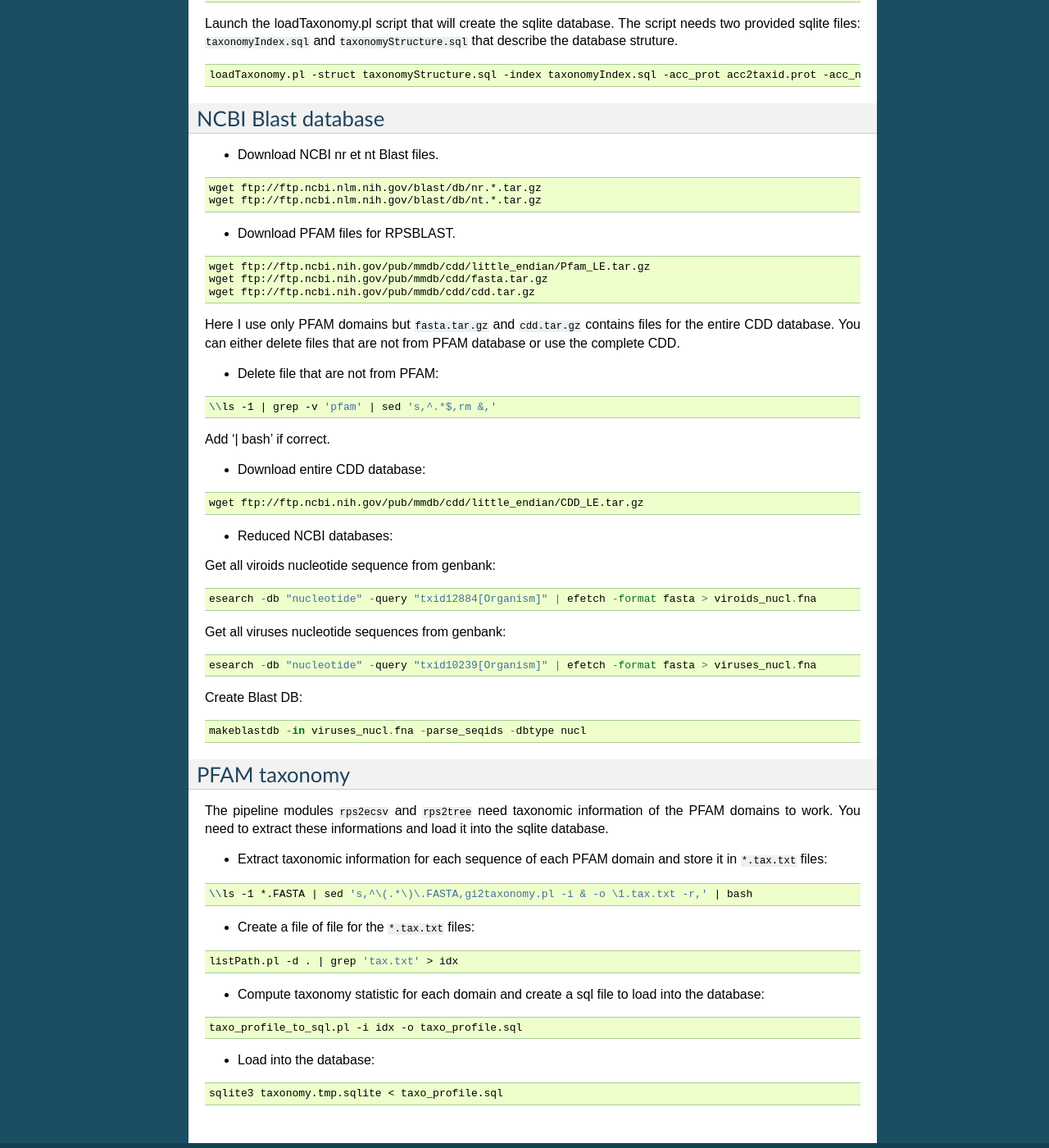
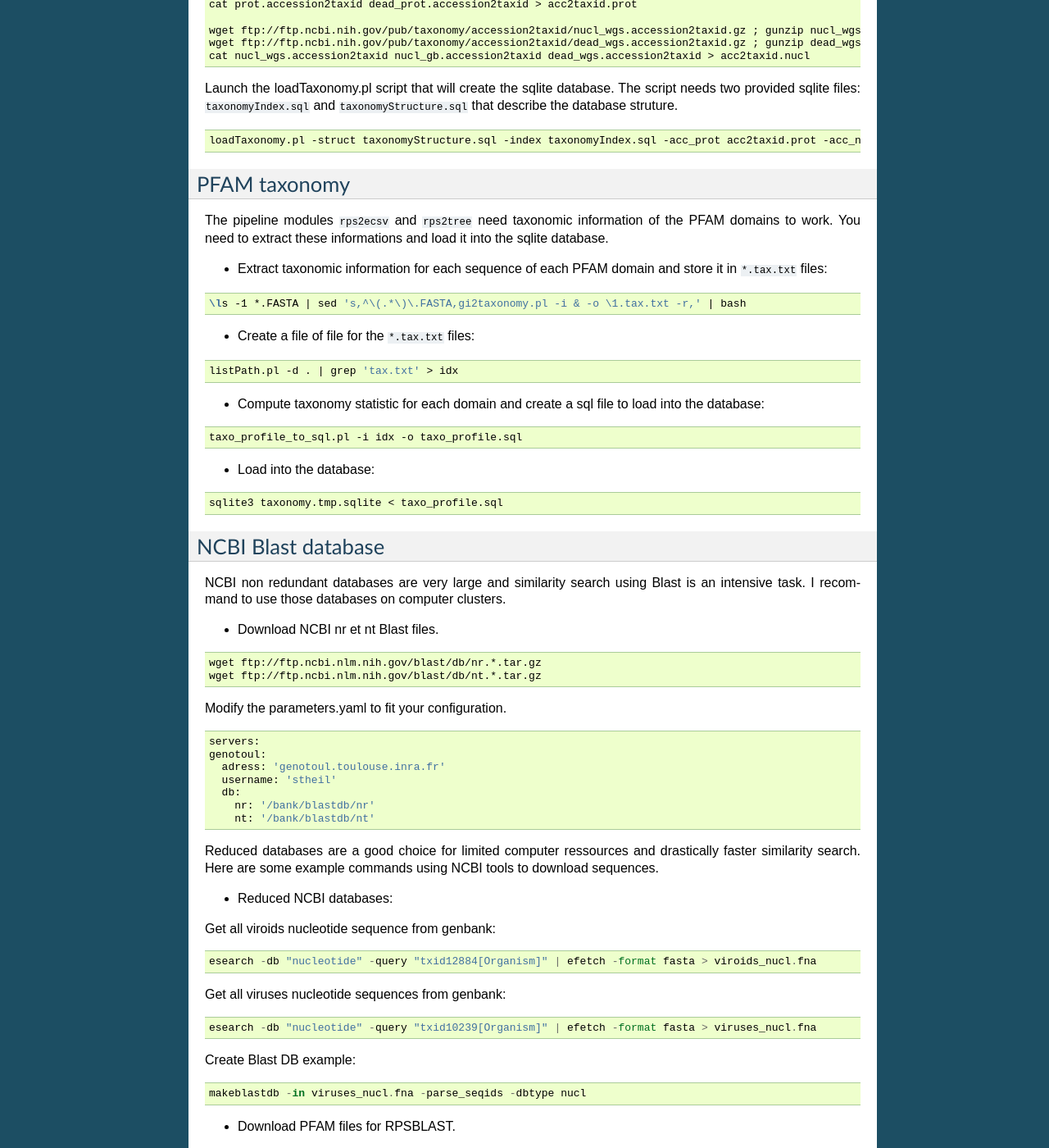
Before and after one commit to stheil15/virAnnot, a Sphinx documentation site: the page built from docs/source/prerequisite.rst, in a window 1280 px wide and 1400 px high, scrolled down 2370 px. Shown: the whole window at 82% size. Built offline with Sphinx 7.4.7, drawn with Linux system fonts in a browser that asks for light colours; some of the changed text lies outside the part shown.

Commit message:
Updating documentation.

```diff
--- a/docs/source/modules.rst
+++ b/docs/source/modules.rst
@@ -256,6 +256,7 @@
 - ``server``: ['enki','genotoul','avakas'] Values are defined in the parameters.yaml file.
 - ``sge``: [BOOL] use SGE scheduler.
 
+This module is able to launch Blast instance on distant servers if the database and the blast_launch.py script is present on the server. Then you have to edit the parameters.yaml file to fit your configuration. The script has been developped to use two computer cluster, Avakas (PBS + Torque) and Genotoul (SGE) but each cluster has its own configuration so you may have to modify this script to adapt it to your configuration.
 
 Blast2ecsv
 ----------
--- a/docs/source/parameter.rst
+++ b/docs/source/parameter.rst
@@ -4,6 +4,8 @@
 parameters.yaml
 ---------------
 Defines paths for both local and remote binaries and databases. A template is provided in the ``examples`` directory.
+
+.. literalinclude:: ../../examples/parameters.yaml
 
 
 step.yaml
--- a/docs/source/prerequisite.rst
+++ b/docs/source/prerequisite.rst
@@ -12,6 +12,7 @@
 * drVM (https://sourceforge.net/projects/sb2nhri/files/drVM/)
 * Open Grid Scheduler (http://gridscheduler.sourceforge.net/)
 * Diamond (https://github.com/bbuchfink/diamond)
+
 
 External databases
 ------------------
@@ -79,6 +80,10 @@
 Database
 ========
 
+NCBI taxonomy and the homemade per domain Pfam taxonomy are stored in a simple SQLite database.
+
+Schema:
+
 .. image:: taxo_sql.svg
 
 
@@ -111,55 +116,6 @@
  loadTaxonomy.pl -struct taxonomyStructure.sql -index taxonomyIndex.sql -acc_prot acc2taxid.prot -acc_nucl acc2taxid.nucl -names names.dmp -nodes nodes.dmp
 
 
-
-NCBI Blast database
--------------------
-
-- Download NCBI nr et nt Blast files.
-
-.. code-block:: bash
-
- wget ftp://ftp.ncbi.nlm.nih.gov/blast/db/nr.*.tar.gz
- wget ftp://ftp.ncbi.nlm.nih.gov/blast/db/nt.*.tar.gz
-
-- Download PFAM files for RPSBLAST.
-
-.. code-block:: bash
-
- wget ftp://ftp.ncbi.nih.gov/pub/mmdb/cdd/little_endian/Pfam_LE.tar.gz
- wget ftp://ftp.ncbi.nih.gov/pub/mmdb/cdd/fasta.tar.gz
- wget ftp://ftp.ncbi.nih.gov/pub/mmdb/cdd/cdd.tar.gz
-
-Here I use only PFAM domains but ``fasta.tar.gz`` and ``cdd.tar.gz`` contains files for the entire CDD database. You can either delete files that are not from PFAM database or use the complete CDD.
-
-- Delete file that are not from PFAM:
-
-.. code-block:: bash
-
- \\ls -1 | grep -v 'pfam' | sed 's,^.*$,rm &,'
-
-Add '| bash' if correct.
-
-- Download entire CDD database:
-
-.. code-block:: bash
-
- wget ftp://ftp.ncbi.nih.gov/pub/mmdb/cdd/little_endian/CDD_LE.tar.gz
-
-- Reduced NCBI databases:
-
-Get all viroids nucleotide sequence from genbank::
-
-  esearch -db "nucleotide" -query "txid12884[Organism]" | efetch -format fasta > viroids_nucl.fna
-
-Get all viruses nucleotide sequences from genbank::
-
-  esearch -db "nucleotide" -query "txid10239[Organism]" | efetch -format fasta > viruses_nucl.fna
-
-Create Blast DB::
-
-  makeblastdb -in viruses_nucl.fna -parse_seqids -dbtype nucl
-
 PFAM taxonomy
 -------------
 
@@ -170,7 +126,7 @@
 
 .. code-block:: bash
 
- \\ls -1 *.FASTA | sed 's,^\(.*\)\.FASTA,gi2taxonomy.pl -i & -o \1.tax.txt -r,' | bash
+  \ls -1 *.FASTA | sed 's,^\(.*\)\.FASTA,gi2taxonomy.pl -i & -o \1.tax.txt -r,' | bash
 
 - Create a file of file for the ``*.tax.txt`` files:
 
@@ -189,3 +145,71 @@
 .. code-block:: bash
 
  sqlite3 taxonomy.tmp.sqlite < taxo_profile.sql
+
+
+NCBI Blast database
+-------------------
+
+NCBI non redundant databases are very large and similarity search using Blast is an intensive task. I recommand to use those databases on computer clusters.
+
+- Download NCBI nr et nt Blast files.
+
+.. code-block:: bash
+
+  wget ftp://ftp.ncbi.nlm.nih.gov/blast/db/nr.*.tar.gz
+  wget ftp://ftp.ncbi.nlm.nih.gov/blast/db/nt.*.tar.gz
+
+
+Modify the parameters.yaml to fit your configuration.
+
+::
+
+  servers:
+  genotoul:
+    adress: 'genotoul.toulouse.inra.fr'
+    username: 'stheil'
+    db:
+      nr: '/bank/blastdb/nr'
+      nt: '/bank/blastdb/nt'
+
+
+Reduced databases are a good choice for limited computer ressources and drastically faster similarity search. Here are some example commands using NCBI tools to download sequences.
+
+- Reduced NCBI databases:
+
+Get all viroids nucleotide sequence from genbank::
+
+ esearch -db "nucleotide" -query "txid12884[Organism]" | efetch -format fasta > viroids_nucl.fna
+
+Get all viruses nucleotide sequences from genbank::
+
+ esearch -db "nucleotide" -query "txid10239[Organism]" | efetch -format fasta > viruses_nucl.fna
+
+Create Blast DB example::
+
+ makeblastdb -in viruses_nucl.fna -parse_seqids -dbtype nucl
+
+
+- Download PFAM files for RPSBLAST.
+
+.. code-block:: bash
+
+  wget ftp://ftp.ncbi.nih.gov/pub/mmdb/cdd/little_endian/Pfam_LE.tar.gz
+  wget ftp://ftp.ncbi.nih.gov/pub/mmdb/cdd/fasta.tar.gz
+  wget ftp://ftp.ncbi.nih.gov/pub/mmdb/cdd/cdd.tar.gz
+
+Here I use only PFAM domains but ``fasta.tar.gz`` and ``cdd.tar.gz`` contains files for the entire CDD database. You can either delete files that are not from PFAM database or use the complete CDD.
+
+- Delete file that are not from PFAM:
+
+.. code-block:: bash
+
+  \ls -1 | grep -v 'pfam' | sed 's,^.*$,rm &,'
+
+Add '| bash' if correct.
+
+- Download entire CDD database:
+
+.. code-block:: bash
+
+  wget ftp://ftp.ncbi.nih.gov/pub/mmdb/cdd/little_endian/CDD_LE.tar.gz
```
Also changed, not shown: docs/source/index.rst (+10 -0 lines).
